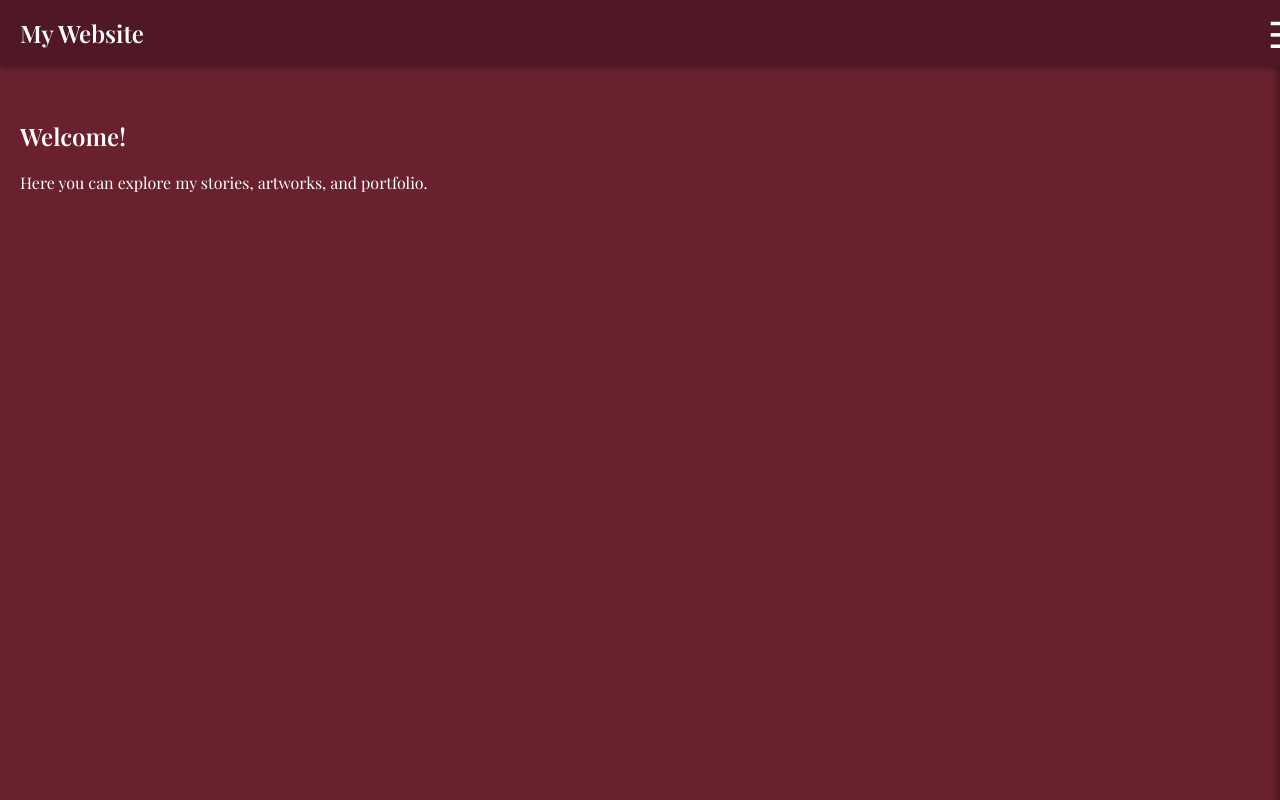
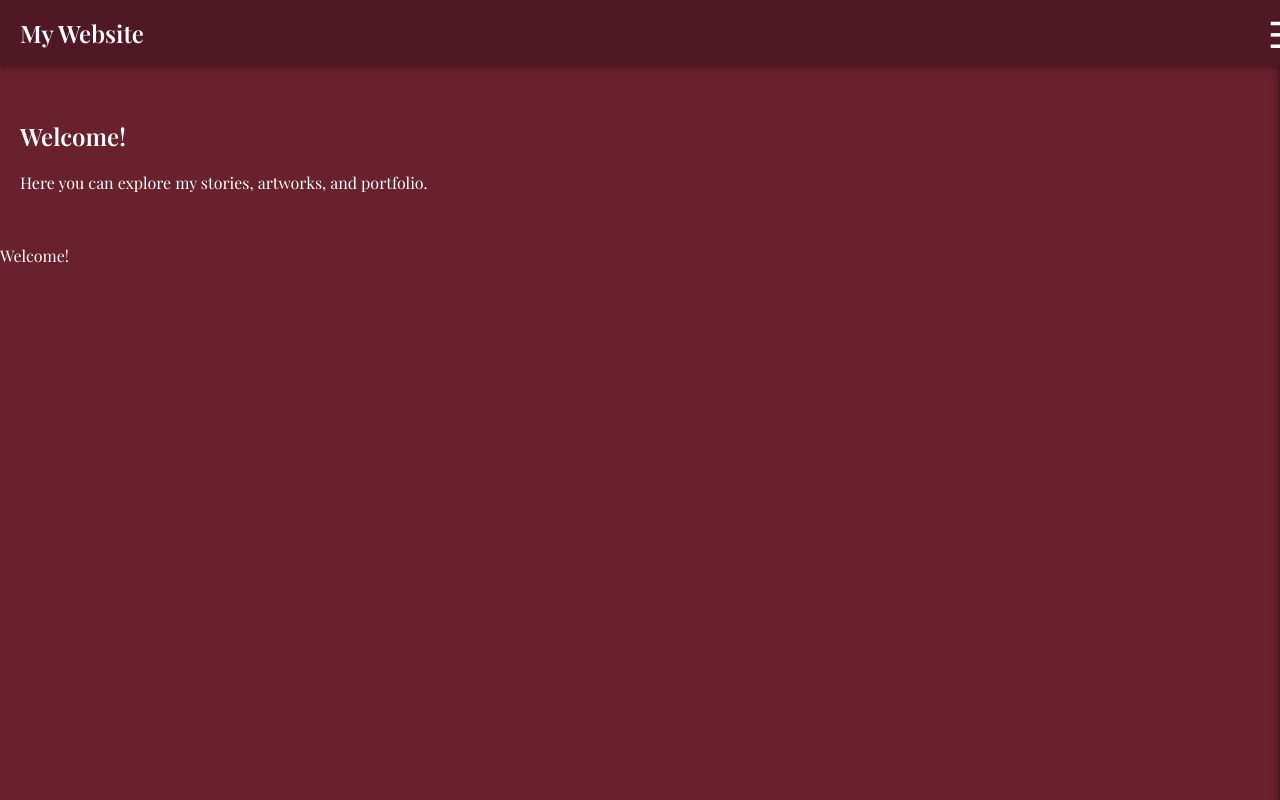
Before and after one commit to fourthofagust48-ops/fourthofagust48-ops.github.io, a plain HTML site: page index.html in a window 1280 px wide. Drawn offline with nearby package versions, Linux system fonts and the light colour scheme.

Commit message:
Update index.html

```diff
--- a/index.html
+++ b/index.html
@@ -140,3 +140,9 @@ function toggleMenu() {
 
 </body>
 </html>
+
+<p>
+  <span class="translatable" data-translation="خوش آمدید!">
+    Welcome!
+  </span>
+</p>
```
